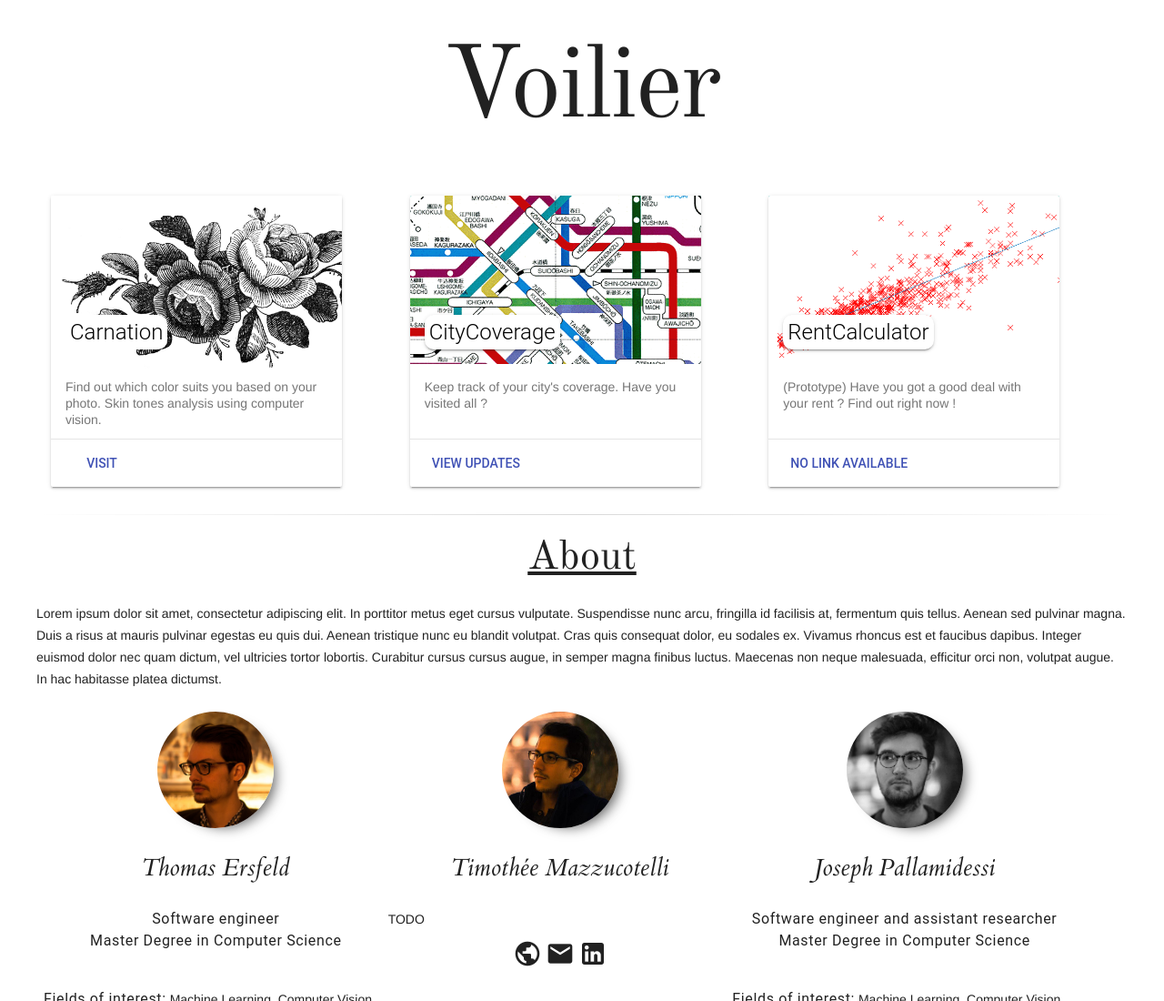
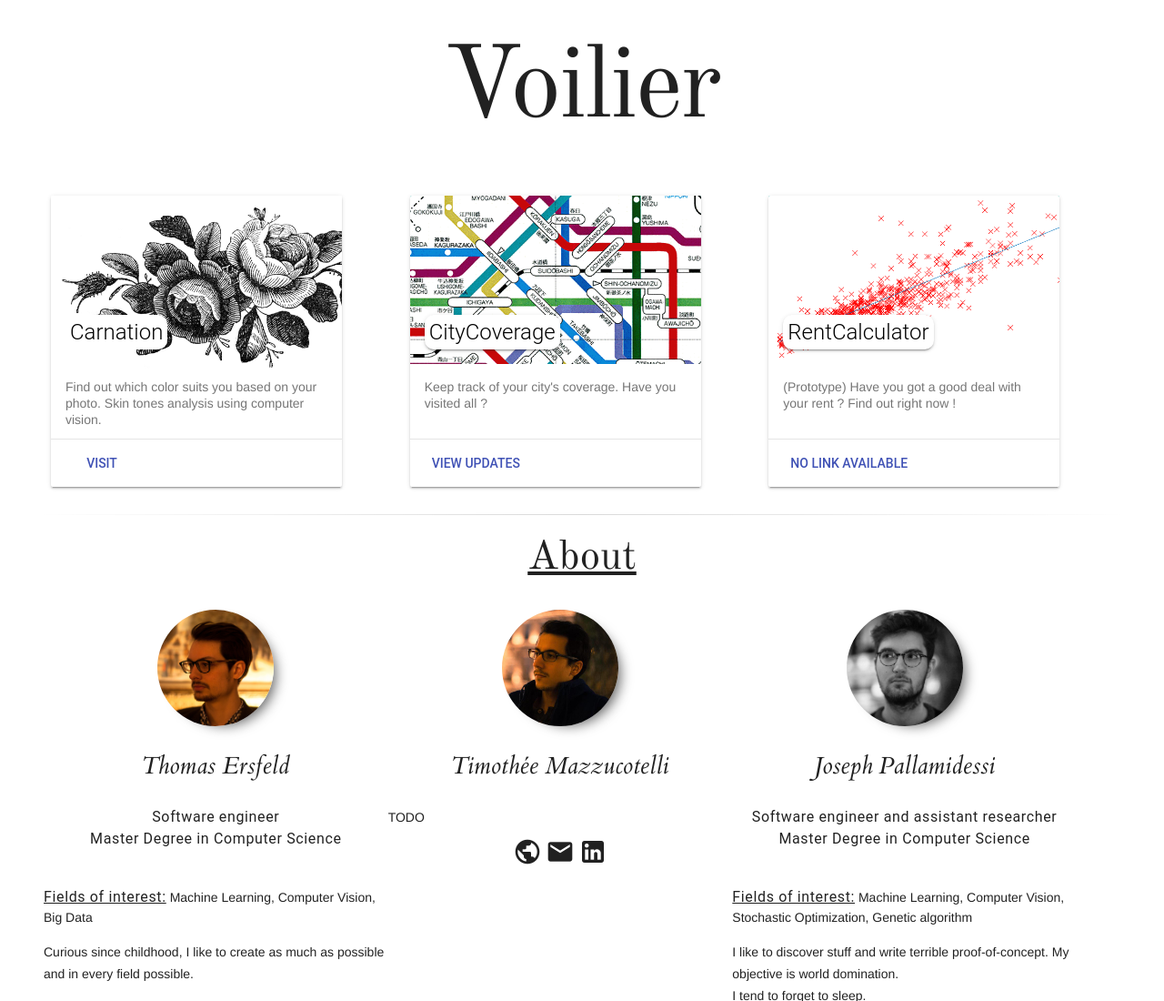
Before and after one commit to Voilier/voilier-front, a website: page index.html in a window 1280 px wide. Shown: the top 1100 px of the page at 91% size. Drawn offline with nearby package versions, Linux system fonts and the light colour scheme; some icons are missing; files whose address does not match are found by name; a web font is replaced by a local one.

Commit message:
removing useless part

```diff
--- a/index.html
+++ b/index.html
@@ -76,7 +76,7 @@
       </div>
       <hr>
       <h2 class="centered-text sub-title"> About </h2>
-      <p> Lorem ipsum dolor sit amet, consectetur adipiscing elit. In porttitor metus eget cursus vulputate. Suspendisse nunc arcu, fringilla id facilisis at, fermentum quis tellus. Aenean sed pulvinar magna. Duis a risus at mauris pulvinar egestas eu quis dui. Aenean tristique nunc eu blandit volutpat. Cras quis consequat dolor, eu sodales ex. Vivamus rhoncus est et faucibus dapibus. Integer euismod dolor nec quam dictum, vel ultricies tortor lobortis. Curabitur cursus cursus augue, in semper magna finibus luctus. Maecenas non neque malesuada, efficitur orci non, volutpat augue. In hac habitasse platea dictumst. </p>
+      <p></p>
       <div class="content-grid mdl-grid">
 
         <div class="mld-cell mdl-cell--4-col">
```
